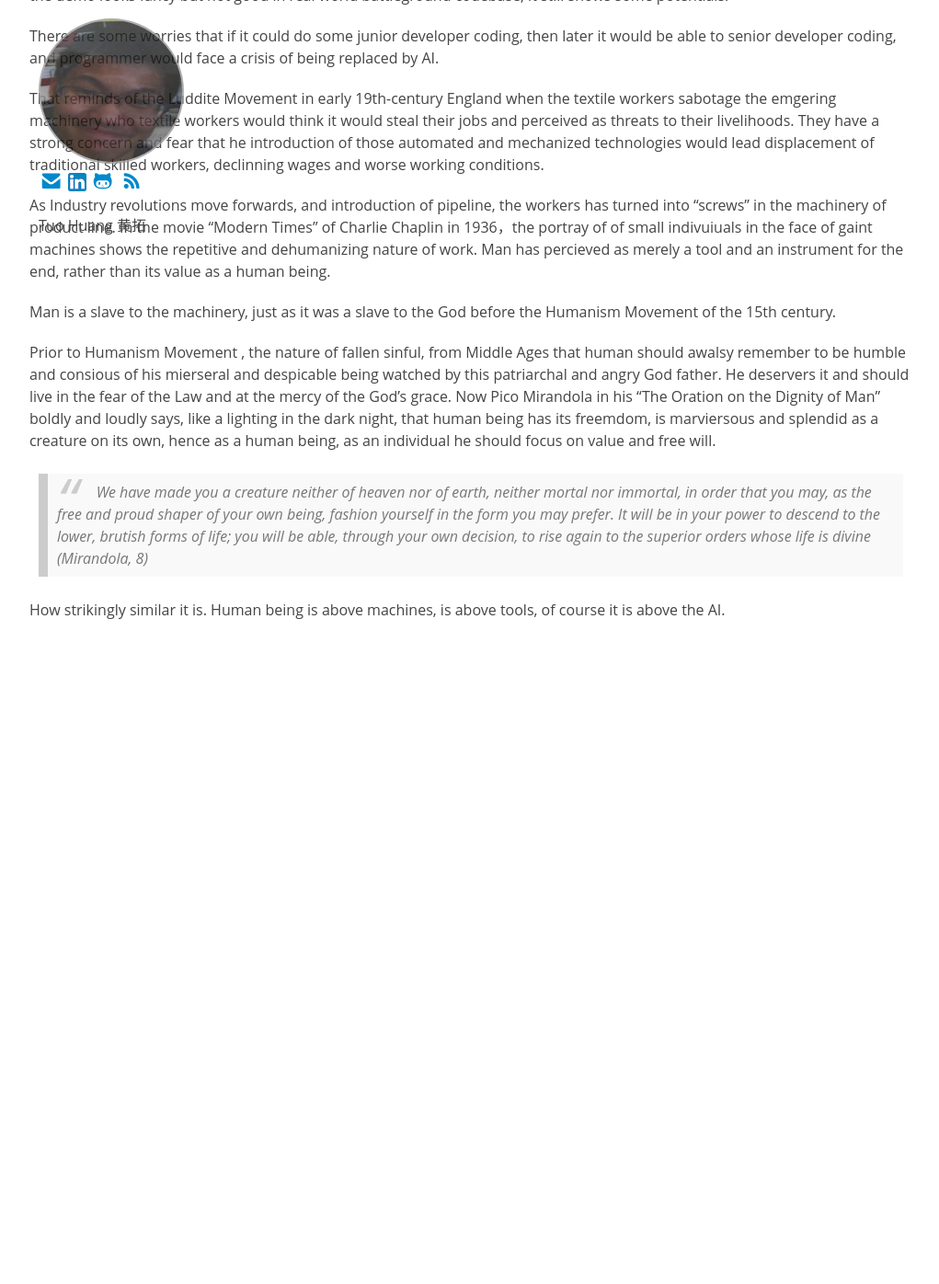
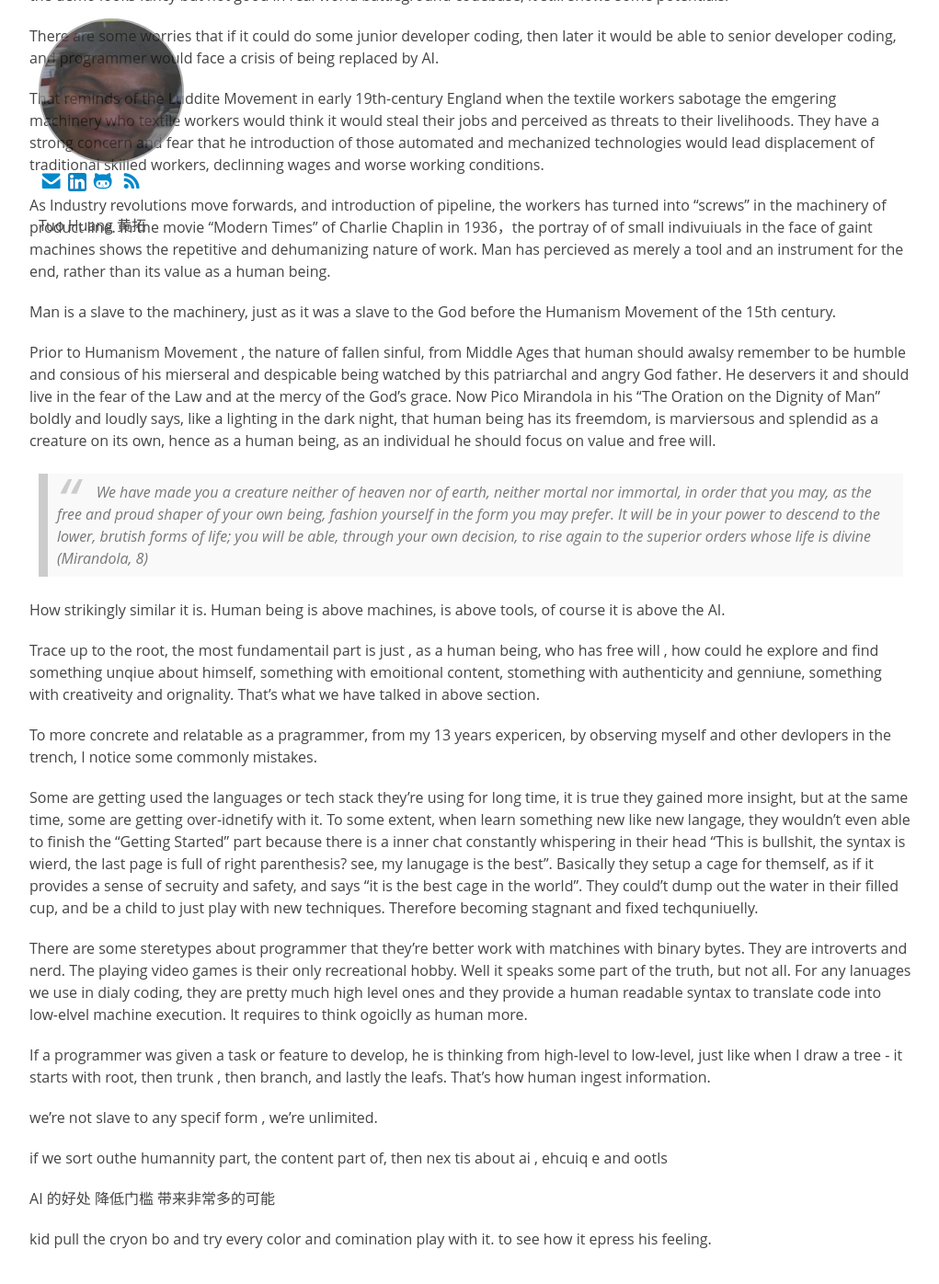
Before and after one commit to tuo/tuo.github.io, a Jekyll site: the page built from midlife crisis as programmer and AI.md, in a window 1280 px wide and 1400 px high, scrolled down 7595 px. Shown: the top 1396 px of the window at 92% size, without its empty margins (128-1149 px from the left). Built offline with Jekyll 4.4.1, drawn with Linux system fonts in a browser that asks for light colours; our own code applies the rules of GitHub Pages for plain Markdown files; before the commit the page ends 8311 px from its top, so only the background shows below that.

Commit message:
commited

```diff
--- a/midlife crisis as programmer and AI.md
+++ b/midlife crisis as programmer and AI.md
@@ -185,3 +185,27 @@ Prior to Humanism Movement , the nature of fallen sinful, from Middle Ages that
 > We have made you a creature neither of heaven nor of earth, neither mortal nor immortal, in order that you may, as the free and proud shaper of your own being, fashion yourself in the form you may prefer. It will be in your power to descend to the lower, brutish forms of life; you will be able, through your own decision, to rise again to the superior orders whose life is divine (Mirandola, 8)
 
  How strikingly similar it is.  Human being is above machines, is above tools, of course it is above the AI.
+
+Trace up to the root, the most fundamentail part is just , as a human being, who has free will , how could he explore and find something unqiue about himself, something with emoitional content, stomething with authenticity and genniune, something with creativeity and orignality. That's what we have talked in above section.
+
+To more concrete and relatable as a pragrammer,  from my 13 years expericen, by observing myself and other devlopers in the trench, I notice some commonly mistakes.
+
+Some are getting used the languages or tech stack they're using for long time, it is true they gained more insight, but at the same time, some are getting over-idnetify with it.  To some extent, when learn something new like new langage, they wouldn't even able to finish the "Getting Started" part because there is a inner chat constantly whispering in their head "This is bullshit, the syntax is wierd,  the last page is full of right parenthesis?  see, my lanugage is the best".  Basically they setup a cage for themself, as if it provides a sense of secruity and safety, and says "it is the best cage in the world". They could't dump out the water in their filled cup, and be a child to just play with new techniques. Therefore becoming stagnant and fixed techquniuelly.
+
+There are some steretypes about programmer that they're better work with matchines with binary bytes. They are introverts and nerd. The playing video games is their only recreational hobby. Well it speaks some part of the truth, but not all. For any lanuages we use in dialy coding, they are pretty much high level ones and they provide a human readable syntax to translate code  into low-elvel machine execution. It requires to think ogoiclly as human more.
+
+
+
+If a programmer was given a task or feature to develop, he is thinking from high-level to low-level, just like when I draw a tree - it starts with root, then trunk , then branch, and lastly the leafs.  That's how human ingest information.
+
+
+
+we're not slave to any specif form , we're unlimited.
+
+
+
+if we sort outhe humannity part, the content part of, then nex tis about ai , ehcuiq e and ootls
+
+AI 的好处 降低门槛 带来非常多的可能
+
+kid pull the cryon bo and try every color and comination play with it. to see how it epress his feeling.
```
